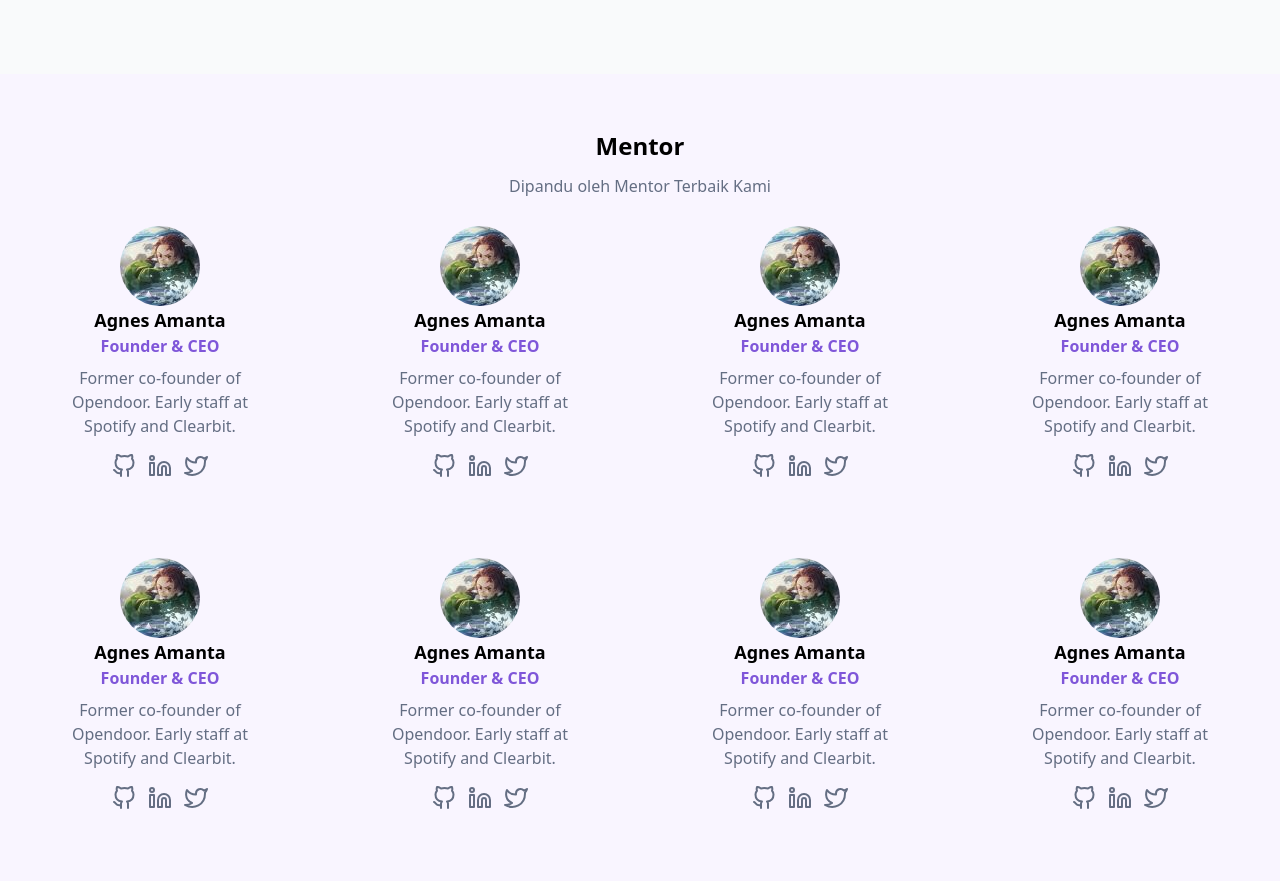
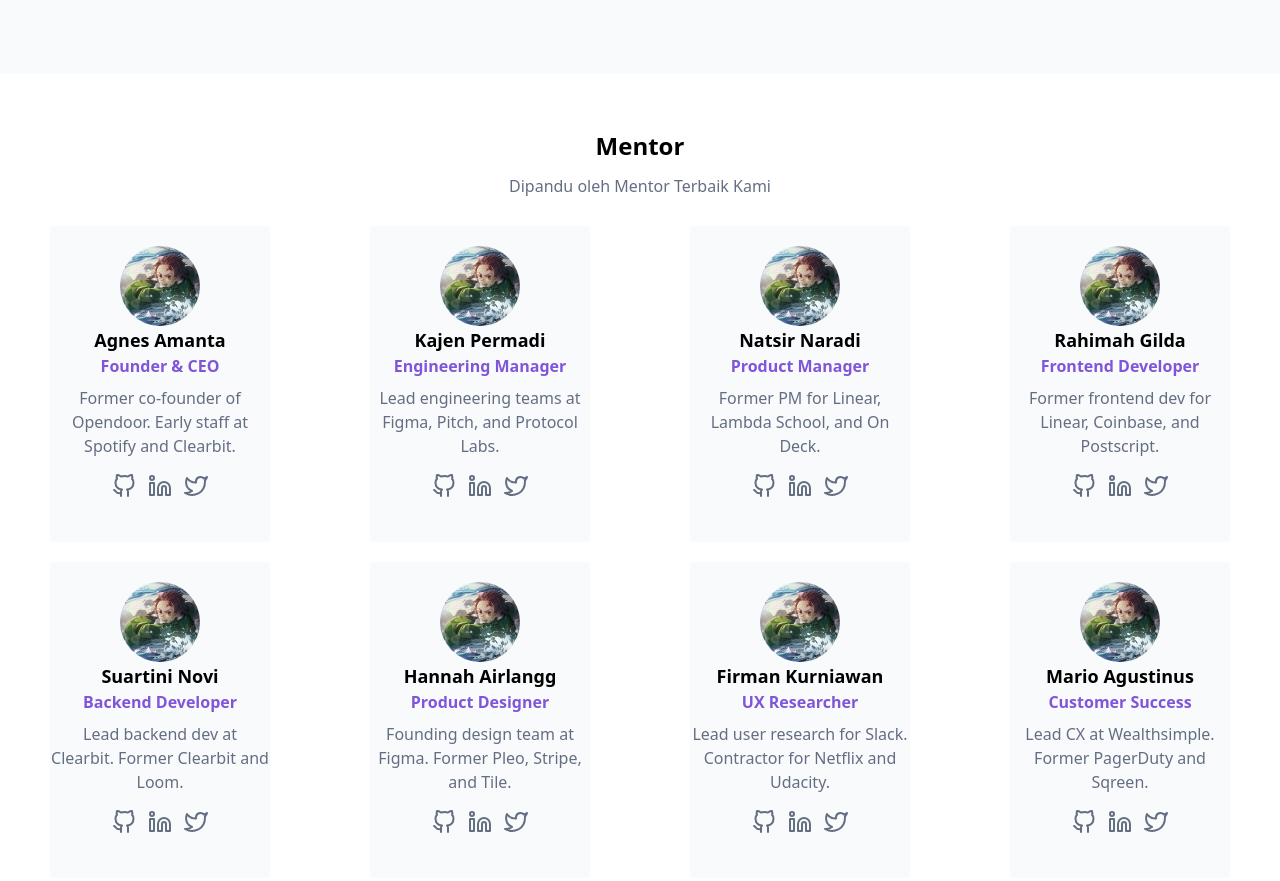
Before and after one commit to 007Kohaku/final-project-page2, a website: page index.html in a window 1280 px wide. Shown: the part 708-1589 px from the top of the page. Drawn offline with Linux system fonts and the light colour scheme.

Commit message:
update mentor section

```diff
--- a/index.html
+++ b/index.html
@@ -80,7 +80,7 @@
     <!-- Header section end-->
 
     <!-- Hero section start -->
-    <section class="flex w-full h-[708px] justify-center bg-[#F9FAFB]">
+    <section class="flex w-full h-[708px] justify-center bg-bground">
       <div class="flex w-[90%] h-[560px] m-auto">
         <div class="flex w-[53%] bg-cover overflow-hidden">
           <img src="img/img1.jpg" class="object-cover flex" />
@@ -112,14 +112,14 @@
     <!-- Hero section end -->
 
     <!-- Mentor section start -->
-    <section class="pt-14 w-full">
-      <div class="w-full">
+    <section class="pt-14 w-full bg-white">
+      <div class="w-full shadow-sm">
         <div class="w-full text-center pb-7">
           <h3 class="text-2xl font-bold mb-3">Mentor</h3>
           <span class="text-write mt-3 text-base">Dipandu oleh Mentor Terbaik Kami</span>
         </div>
         <div class="w-full grid grid-cols-4 justify-items-center">
-          <div class="w-[200px] h-[316px] text-center items-center mb-4">
+          <div class="w-[220px] h-[316px] text-center items-center mb-5 bg-bground py-5">
             <img class="w-[80px] rounded-full mx-auto" src="img/img2.jpg" />
             <h1 class="font-bold text-lg">Agnes Amanta</h1>
             <h2 class="text-primary font-semibold pb-2">Founder & CEO</h2>
@@ -146,11 +146,11 @@
               </a>
             </div>
           </div>
-          <div class="w-[200px] h-[316px] text-center items-center mb-4">
+          <div class="w-[220px] h-[316px] text-center items-center mb-5 bg-bground py-5">
             <img class="w-[80px] rounded-full mx-auto" src="img/img2.jpg" />
-            <h1 class="font-bold text-lg">Agnes Amanta</h1>
-            <h2 class="text-primary font-semibold pb-2">Founder & CEO</h2>
-            <h3 class="text-write">Former co-founder of Opendoor. Early staff at Spotify and Clearbit.</h3>
+            <h1 class="font-bold text-lg">Kajen Permadi</h1>
+            <h2 class="text-primary font-semibold pb-2">Engineering Manager</h2>
+            <h3 class="text-write">Lead engineering teams at Figma, Pitch, and Protocol Labs.</h3>
             <div class="inline-flex pt-3 gap-1 text-write">
               <a href="#" class="hover:bg-slate-200 rounded-full p-1">
                 <svg xmlns="http://www.w3.org/2000/svg" width="24" height="24" viewBox="0 0 24 24" fill="none" stroke="currentColor" stroke-width="2" stroke-linecap="round" stroke-linejoin="round" class="feather feather-github">
@@ -173,11 +173,11 @@
               </a>
             </div>
           </div>
-          <div class="w-[200px] h-[316px] text-center items-center mb-4">
+          <div class="w-[220px] h-[316px] text-center items-center mb-5 bg-bground py-5">
             <img class="w-[80px] rounded-full mx-auto" src="img/img2.jpg" />
-            <h1 class="font-bold text-lg">Agnes Amanta</h1>
-            <h2 class="text-primary font-semibold pb-2">Founder & CEO</h2>
-            <h3 class="text-write">Former co-founder of Opendoor. Early staff at Spotify and Clearbit.</h3>
+            <h1 class="font-bold text-lg">Natsir Naradi</h1>
+            <h2 class="text-primary font-semibold pb-2">Product Manager</h2>
+            <h3 class="text-write">Former PM for Linear, Lambda School, and On Deck.</h3>
             <div class="inline-flex pt-3 gap-1 text-write">
               <a href="#" class="hover:bg-slate-200 rounded-full p-1">
                 <svg xmlns="http://www.w3.org/2000/svg" width="24" height="24" viewBox="0 0 24 24" fill="none" stroke="currentColor" stroke-width="2" stroke-linecap="round" stroke-linejoin="round" class="feather feather-github">
@@ -200,11 +200,11 @@
               </a>
             </div>
           </div>
-          <div class="w-[200px] h-[316px] text-center items-center mb-4">
+          <div class="w-[220px] h-[316px] text-center items-center mb-5 bg-bground py-5">
             <img class="w-[80px] rounded-full mx-auto" src="img/img2.jpg" />
-            <h1 class="font-bold text-lg">Agnes Amanta</h1>
-            <h2 class="text-primary font-semibold pb-2">Founder & CEO</h2>
-            <h3 class="text-write">Former co-founder of Opendoor. Early staff at Spotify and Clearbit.</h3>
+            <h1 class="font-bold text-lg">Rahimah Gilda</h1>
+            <h2 class="text-primary font-semibold pb-2">Frontend Developer</h2>
+            <h3 class="text-write">Former frontend dev for Linear, Coinbase, and Postscript.</h3>
             <div class="inline-flex pt-3 gap-1 text-write">
               <a href="#" class="hover:bg-slate-200 rounded-full p-1">
                 <svg xmlns="http://www.w3.org/2000/svg" width="24" height="24" viewBox="0 0 24 24" fill="none" stroke="currentColor" stroke-width="2" stroke-linecap="round" stroke-linejoin="round" class="feather feather-github">
@@ -227,11 +227,11 @@
               </a>
             </div>
           </div>
-          <div class="w-[200px] h-[316px] text-center items-center mb-4">
+          <div class="w-[220px] h-[316px] text-center items-center mb-5 bg-bground py-5">
             <img class="w-[80px] rounded-full mx-auto" src="img/img2.jpg" />
-            <h1 class="font-bold text-lg">Agnes Amanta</h1>
-            <h2 class="text-primary font-semibold pb-2">Founder & CEO</h2>
-            <h3 class="text-write">Former co-founder of Opendoor. Early staff at Spotify and Clearbit.</h3>
+            <h1 class="font-bold text-lg">Suartini Novi</h1>
+            <h2 class="text-primary font-semibold pb-2">Backend Developer</h2>
+            <h3 class="text-write">Lead backend dev at Clearbit. Former Clearbit and Loom.</h3>
             <div class="inline-flex pt-3 gap-1 text-write">
               <a href="#" class="hover:bg-slate-200 rounded-full p-1">
                 <svg xmlns="http://www.w3.org/2000/svg" width="24" height="24" viewBox="0 0 24 24" fill="none" stroke="currentColor" stroke-width="2" stroke-linecap="round" stroke-linejoin="round" class="feather feather-github">
@@ -254,11 +254,11 @@
               </a>
             </div>
           </div>
-          <div class="w-[200px] h-[316px] text-center items-center mb-4">
+          <div class="w-[220px] h-[316px] text-center items-center mb-5 bg-bground py-5">
             <img class="w-[80px] rounded-full mx-auto" src="img/img2.jpg" />
-            <h1 class="font-bold text-lg">Agnes Amanta</h1>
-            <h2 class="text-primary font-semibold pb-2">Founder & CEO</h2>
-            <h3 class="text-write">Former co-founder of Opendoor. Early staff at Spotify and Clearbit.</h3>
+            <h1 class="font-bold text-lg">Hannah Airlangg</h1>
+            <h2 class="text-primary font-semibold pb-2">Product Designer</h2>
+            <h3 class="text-write">Founding design team at Figma. Former Pleo, Stripe, and Tile.</h3>
             <div class="inline-flex pt-3 gap-1 text-write">
               <a href="#" class="hover:bg-slate-200 rounded-full p-1">
                 <svg xmlns="http://www.w3.org/2000/svg" width="24" height="24" viewBox="0 0 24 24" fill="none" stroke="currentColor" stroke-width="2" stroke-linecap="round" stroke-linejoin="round" class="feather feather-github">
@@ -281,11 +281,11 @@
               </a>
             </div>
           </div>
-          <div class="w-[200px] h-[316px] text-center items-center mb-4">
+          <div class="w-[220px] h-[316px] text-center items-center mb-5 bg-bground py-5">
             <img class="w-[80px] rounded-full mx-auto" src="img/img2.jpg" />
-            <h1 class="font-bold text-lg">Agnes Amanta</h1>
-            <h2 class="text-primary font-semibold pb-2">Founder & CEO</h2>
-            <h3 class="text-write">Former co-founder of Opendoor. Early staff at Spotify and Clearbit.</h3>
+            <h1 class="font-bold text-lg">Firman Kurniawan</h1>
+            <h2 class="text-primary font-semibold pb-2">UX Researcher</h2>
+            <h3 class="text-write">Lead user research for Slack. Contractor for Netflix and Udacity.</h3>
             <div class="inline-flex pt-3 gap-1 text-write">
               <a href="#" class="hover:bg-slate-200 rounded-full p-1">
                 <svg xmlns="http://www.w3.org/2000/svg" width="24" height="24" viewBox="0 0 24 24" fill="none" stroke="currentColor" stroke-width="2" stroke-linecap="round" stroke-linejoin="round" class="feather feather-github">
@@ -308,11 +308,11 @@
               </a>
             </div>
           </div>
-          <div class="w-[200px] h-[316px] text-center items-center mb-4">
+          <div class="w-[220px] h-[316px] text-center items-center mb-5 bg-bground py-5">
             <img class="w-[80px] rounded-full mx-auto" src="img/img2.jpg" />
-            <h1 class="font-bold text-lg">Agnes Amanta</h1>
-            <h2 class="text-primary font-semibold pb-2">Founder & CEO</h2>
-            <h3 class="text-write">Former co-founder of Opendoor. Early staff at Spotify and Clearbit.</h3>
+            <h1 class="font-bold text-lg">Mario Agustinus</h1>
+            <h2 class="text-primary font-semibold pb-2">Customer Success</h2>
+            <h3 class="text-write">Lead CX at Wealthsimple. Former PagerDuty and Sqreen.</h3>
             <div class="inline-flex pt-3 gap-1 text-write">
               <a href="#" class="hover:bg-slate-200 rounded-full p-1">
                 <svg xmlns="http://www.w3.org/2000/svg" width="24" height="24" viewBox="0 0 24 24" fill="none" stroke="currentColor" stroke-width="2" stroke-linecap="round" stroke-linejoin="round" class="feather feather-github">
--- a/tailwind.config.js
+++ b/tailwind.config.js
@@ -9,6 +9,7 @@ module.exports = {
         screen: "#F9F5FF",
         write: "#646E83",
         darkpurple: "#42307D",
+        bground: "#F9FAFB",
       },
     },
   },
```
Also changed, not shown: src/output.css.
